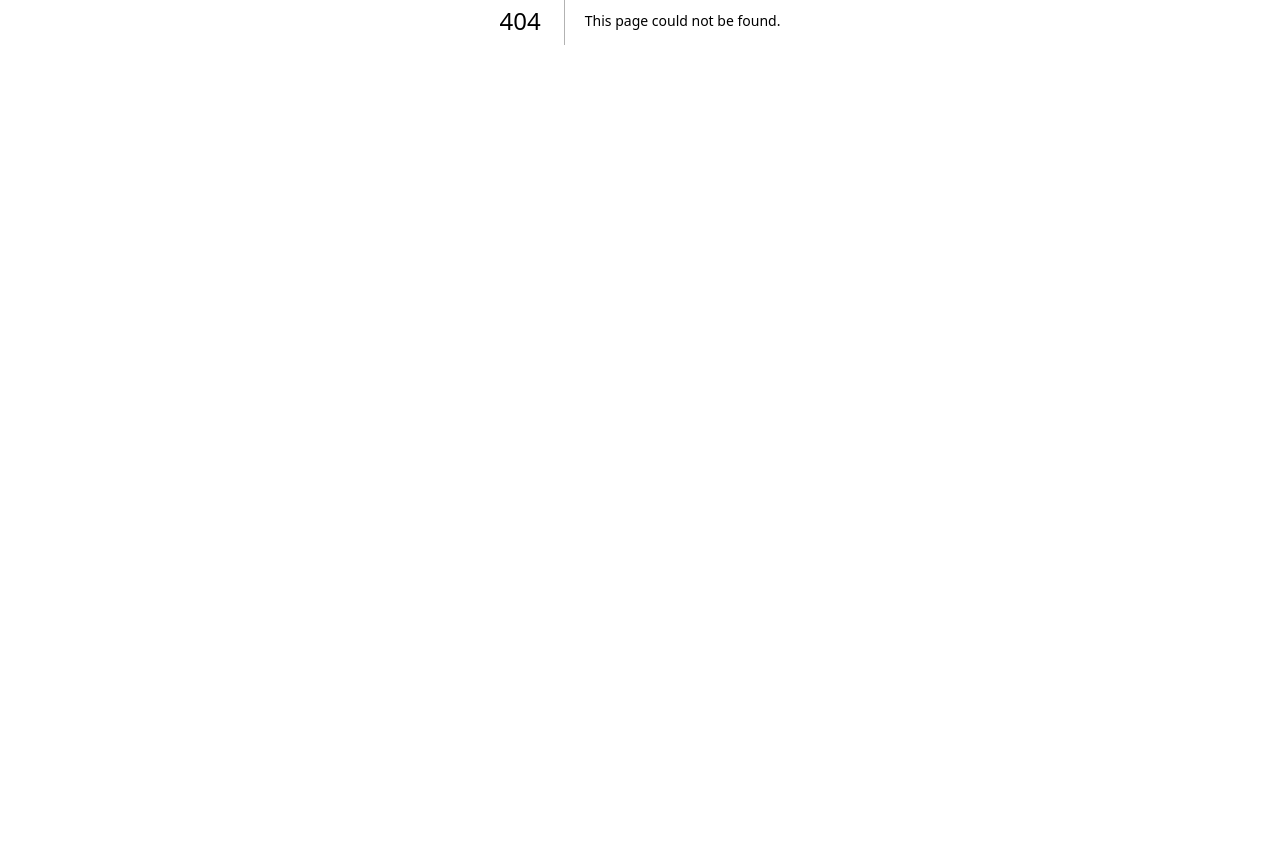
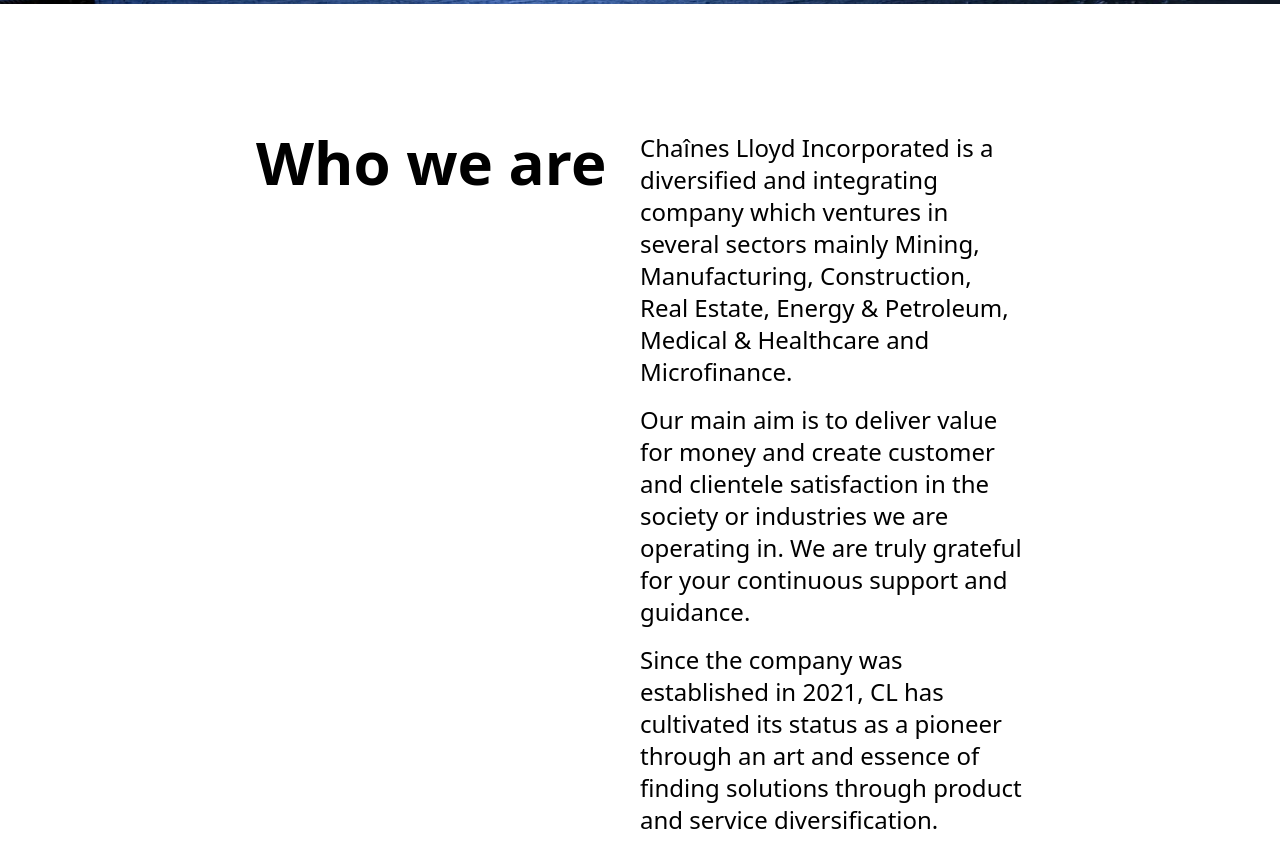
Before and after one commit to Startum-Dev/website, a Next.js app: page /about-us in a window 1280 px wide. Before the commit this address had no page. Shown: the part 380-1248 px from the top of the page. Before the commit the page ends 800 px from the top, so only its background shows below. Built offline with nearby package versions, Linux system fonts and the light colour scheme.

Commit message:
added about page

```diff
--- a/components/cards/BlogPost.tsx
+++ b/components/cards/BlogPost.tsx
@@ -4,7 +4,7 @@
   return (
     <div className="bg-white shadow rounded-xl flex flex-col overflow-hidden">
       <div className=" p-4 h-48 w-full overflow-hidden ">
-        <img src="images/qoute.png" />
+        <img src="images/im.jpg" />
       </div>
       <div className="flex flex-col gap-2">
         <div className="flex flex-row items-center justify-between px-4">
--- /dev/null
+++ b/components/pageComponets/about/VisionSection.tsx
@@ -0,0 +1,22 @@
+const VisionSection = () => {
+  return (
+    <div className="flex flex-col w-screen md:grid md:grid-cols-2  md:px-64 md:py-24">
+      <div className="items-start justify-start">
+        <img src="images/about.png" />
+      </div>
+      <div className="flex flex-col gap-4">
+        <h1 className="text-black text-6xl font-bold">Vision</h1>
+        <p className="text-2xl text-black">
+          Constructing a legacy that will live forever.
+        </p>
+        <h1 className="text-black text-6xl font-bold">Mission Statement</h1>
+        <p className="text-2xl text-black">
+          Driven by the essence of clientele and stakeholders' satisfaction in
+          the society and industries we venture in. Deep affinity poesy for
+          authenticity is our art, as quality is rare in a world of mimicry.
+        </p>
+      </div>
+    </div>
+  );
+};
+export default VisionSection;
--- /dev/null
+++ b/components/pageComponets/about/WhoWeAre.tsx
@@ -0,0 +1,28 @@
+const WhoWeAre = () => {
+  return (
+    <div className="flex flex-col w-screen md:grid md:grid-cols-2  md:px-64 md:py-24">
+      <div className="items-start justify-start">
+        <h1 className="text-black text-6xl font-bold">Who we are</h1>
+      </div>
+      <div className="flex flex-col gap-4">
+        <p className="text-2xl text-black">
+          Chaînes Lloyd Incorporated is a diversified and integrating company
+          which ventures in several sectors mainly Mining, Manufacturing,
+          Construction, Real Estate, Energy & Petroleum, Medical & Healthcare
+          and Microfinance.
+        </p>
+        <p className="text-2xl text-black">
+          Our main aim is to deliver value for money and create customer and
+          clientele satisfaction in the society or industries we are operating
+          in. We are truly grateful for your continuous support and guidance.
+        </p>
+        <p className="text-2xl text-black">
+          Since the company was established in 2021, CL has cultivated its
+          status as a pioneer through an art and essence of finding solutions
+          through product and service diversification.
+        </p>
+      </div>
+    </div>
+  );
+};
+export default WhoWeAre;
--- /dev/null
+++ b/pages/about-us.tsx
@@ -0,0 +1,16 @@
+import AppLayout from "../components/layouts/AppLayout";
+import BannerSmall from "../components/pageComponets/shared/BannerSmall";
+import WhoWeAre from "../components/pageComponets/about/WhoWeAre";
+import VisionSection from "../components/pageComponets/about/VisionSection";
+
+const AboutUs = () => {
+  return (
+    <AppLayout>
+      <BannerSmall heading="About Us" />
+      <WhoWeAre />
+      <VisionSection />
+    </AppLayout>
+  );
+};
+
+export default AboutUs;
```
Also changed, not shown: public/images/about.png (added), public/images/im.jpg (added).
